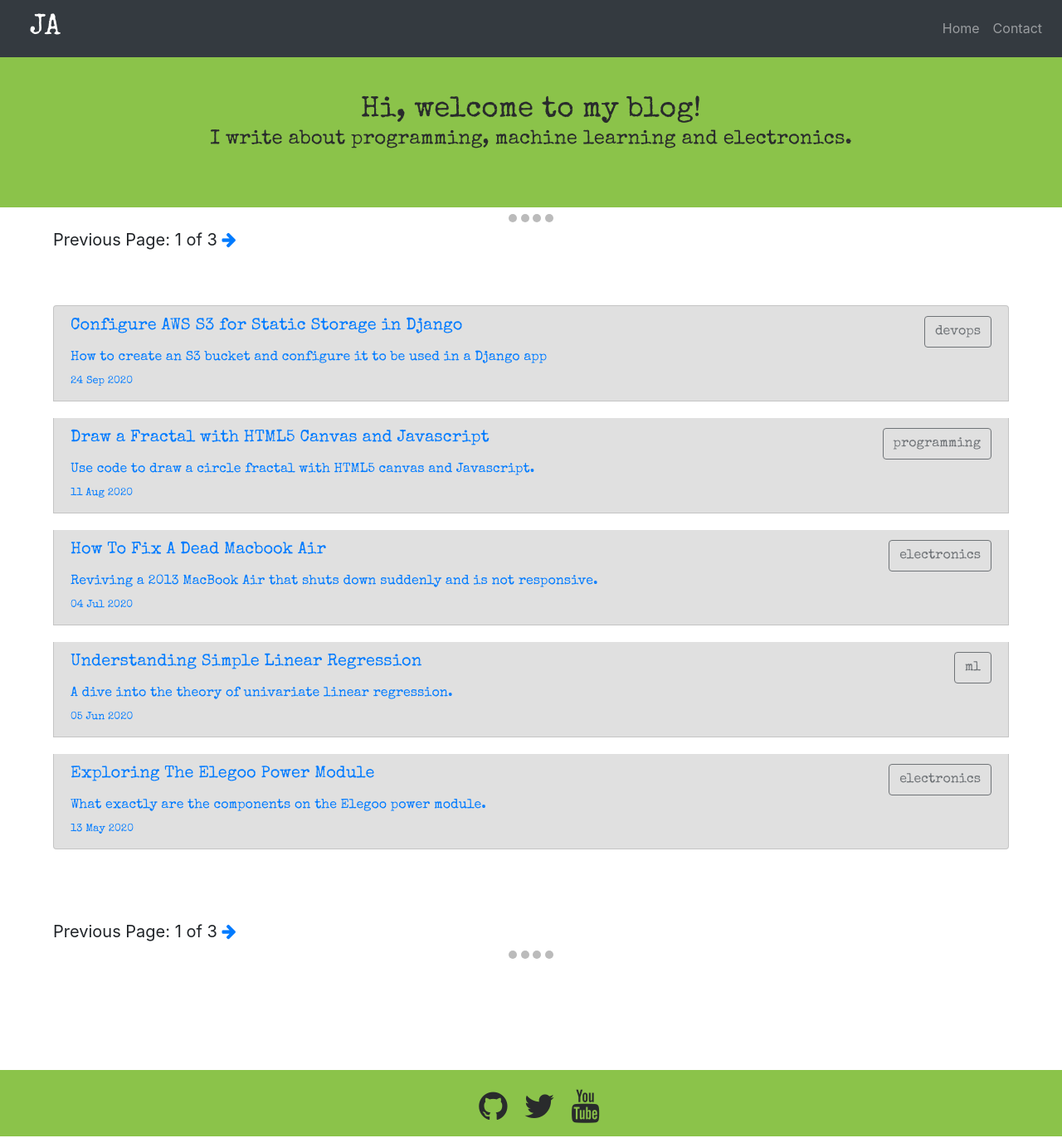
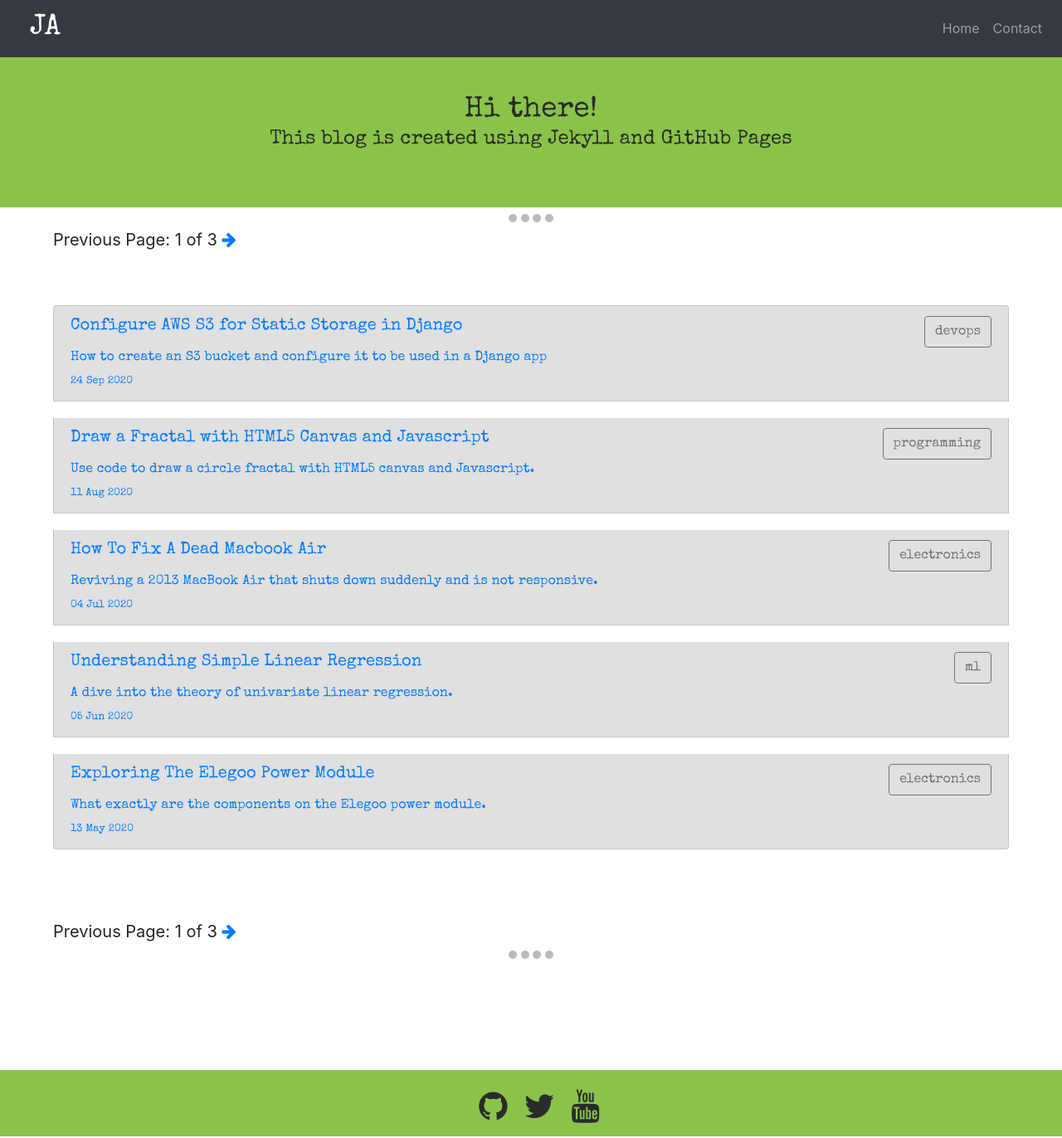
Before and after one commit to dotja/dotja.github.io, a Jekyll site: the page built from index.html, in a window 1280 px wide and 1372 px high. Shown: the whole window at 83% size. Built offline with Jekyll 4.4.1, drawn with Linux system fonts in a browser that asks for light colours; nearby versions of some CDN libraries; the list of posts is cut into pages by our own code.

Commit message:
update blog message

```diff
--- a/index.html
+++ b/index.html
@@ -5,7 +5,7 @@ conent_description: "A blog about programming, machine learning, data science an
 ---
 
 <div class="about_style">
-	<h4 class="animated fadeInUp"><span class="hi">Hi, welcome to my blog!</span><p>I write about programming, machine learning and electronics.</p></h4>
+	<h4 class="animated fadeInUp"><span class="hi">Hi there!</span><p>This blog is created using Jekyll and GitHub Pages</p></h4>
 	<a name="skills"></a>
 </div>
 <div style="text-align:center">
```
